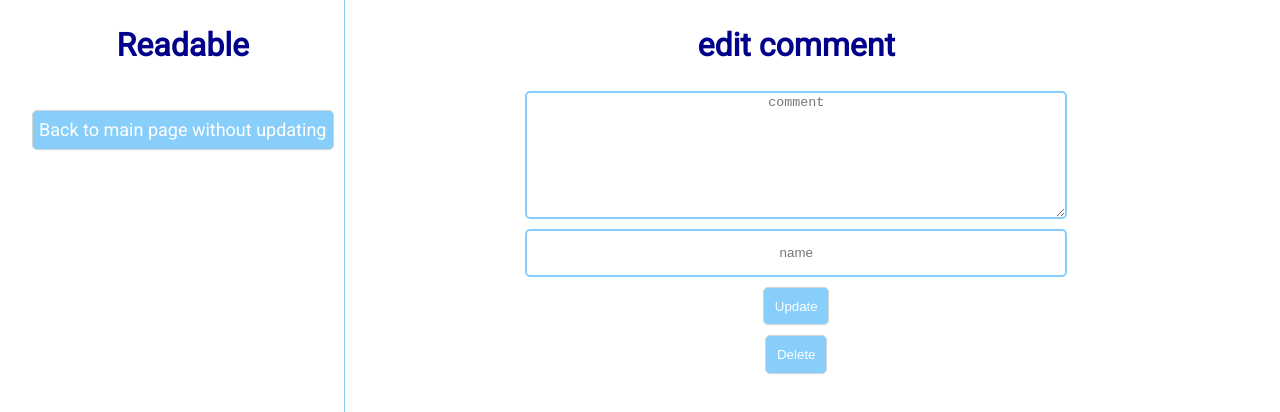
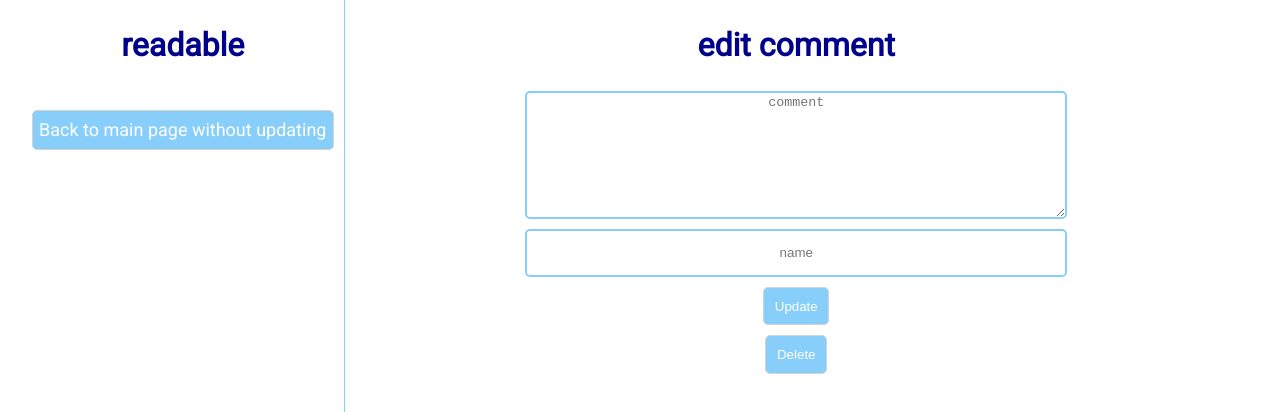
Before and after one commit to laszlosuslecz/udacity-redux-project, a React (Create React App) app in the folder frontend/: page /comment/edit/1/1 in a window 1280 px wide. Shown: the top 412 px of the page. Built offline with nearby package versions, Linux system fonts and the light colour scheme; no server answers.

Commit message:
feat: add reusable Header component

```diff
--- a/frontend/src/components/CommentEdit.js
+++ b/frontend/src/components/CommentEdit.js
@@ -2,6 +2,8 @@ import React, { Component } from 'react'
 import { Field, reduxForm, initialize } from 'redux-form'
 import { connect } from 'react-redux'
 import { Link } from 'react-router-dom'
+
+import Header from './Header'
 
 import {
   editComment,
@@ -84,9 +86,7 @@ class CommentEdit extends Component {
 
     return (
       <div className="main-container">
-        <div className="header">
-          <h1>Readable</h1>
-        </div>
+        <Header />
         <div>
           <Link to="/" className="route btn btn-router">
             Back to main page without updating
--- /dev/null
+++ b/frontend/src/components/Header.js
@@ -0,0 +1,9 @@
+import React from 'react'
+
+const Header = () => (
+  <div className="header">
+    <h1>readable</h1>
+  </div>
+)
+
+export default Header
--- a/frontend/src/components/MainSection.js
+++ b/frontend/src/components/MainSection.js
@@ -3,6 +3,8 @@ import _ from 'lodash'
 import React, { Component } from 'react'
 import { connect } from 'react-redux'
 import { Link } from 'react-router-dom'
+
+import Header from './Header'
 
 import {
   fetchPosts,
@@ -49,13 +51,11 @@ class MainSection extends Component {
     console.log(this.props.posts)
     return (
       <div className="main-container">
+        <Header />
         <div>
           <Link to="/posts/new" className="route btn btn-router">
             add new post
           </Link>
-        </div>
-        <div className="header">
-          <h1>Readable</h1>
         </div>
         <div className="aside">
           <Categories />
--- a/frontend/src/components/PostNew.js
+++ b/frontend/src/components/PostNew.js
@@ -4,6 +4,8 @@ import React, { Component } from 'react'
 import { Link } from 'react-router-dom'
 import { Field, reduxForm } from 'redux-form'
 import { connect } from 'react-redux'
+
+import Header from './Header'
 
 import {
   createNewPost
@@ -74,9 +76,7 @@ class PostNew extends Component {
 
     return (
       <div  className="main-container">
-        <div className="header">
-          <h1>Readable</h1>
-        </div>
+        <Header />
         <div>
           <Link to="/" className="route btn btn-router">
             back to main page
```
